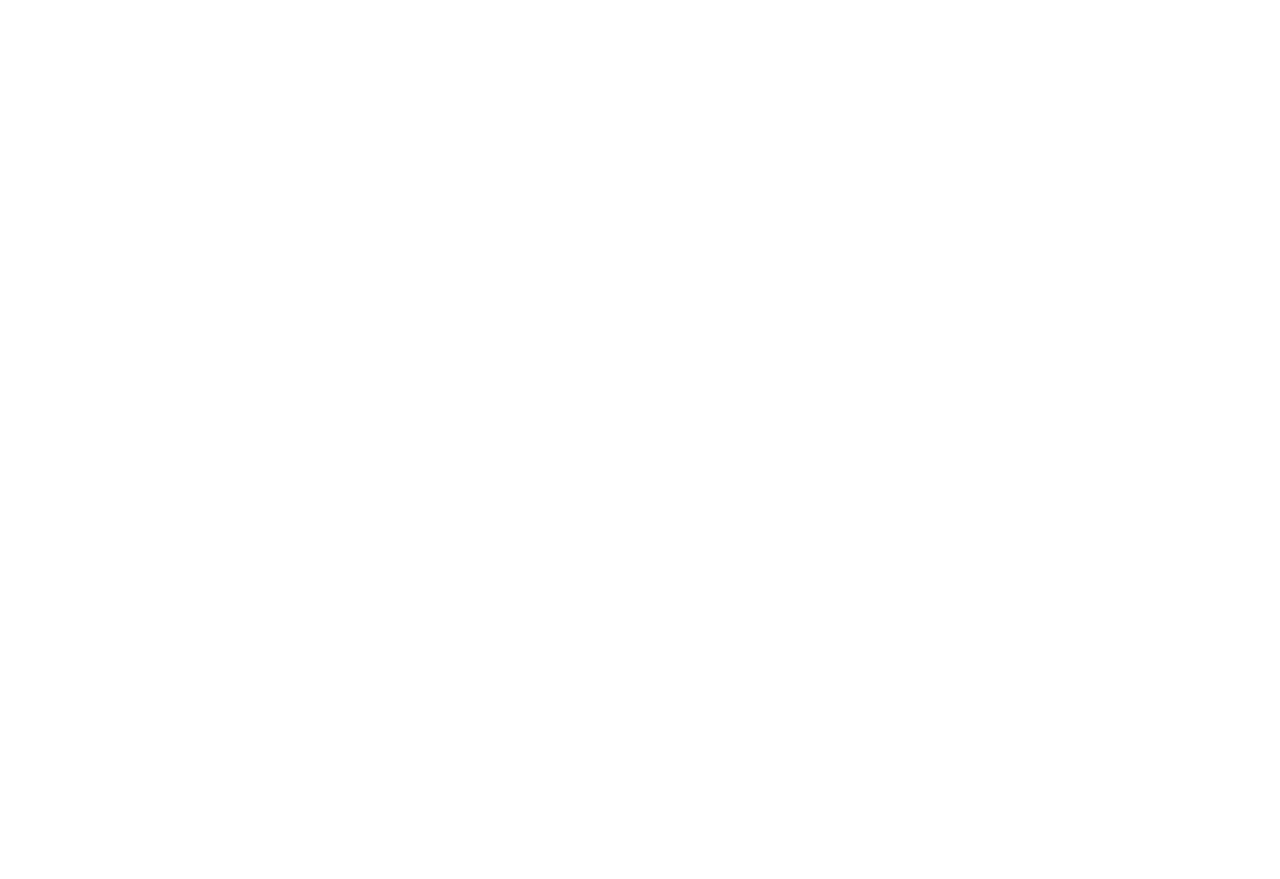
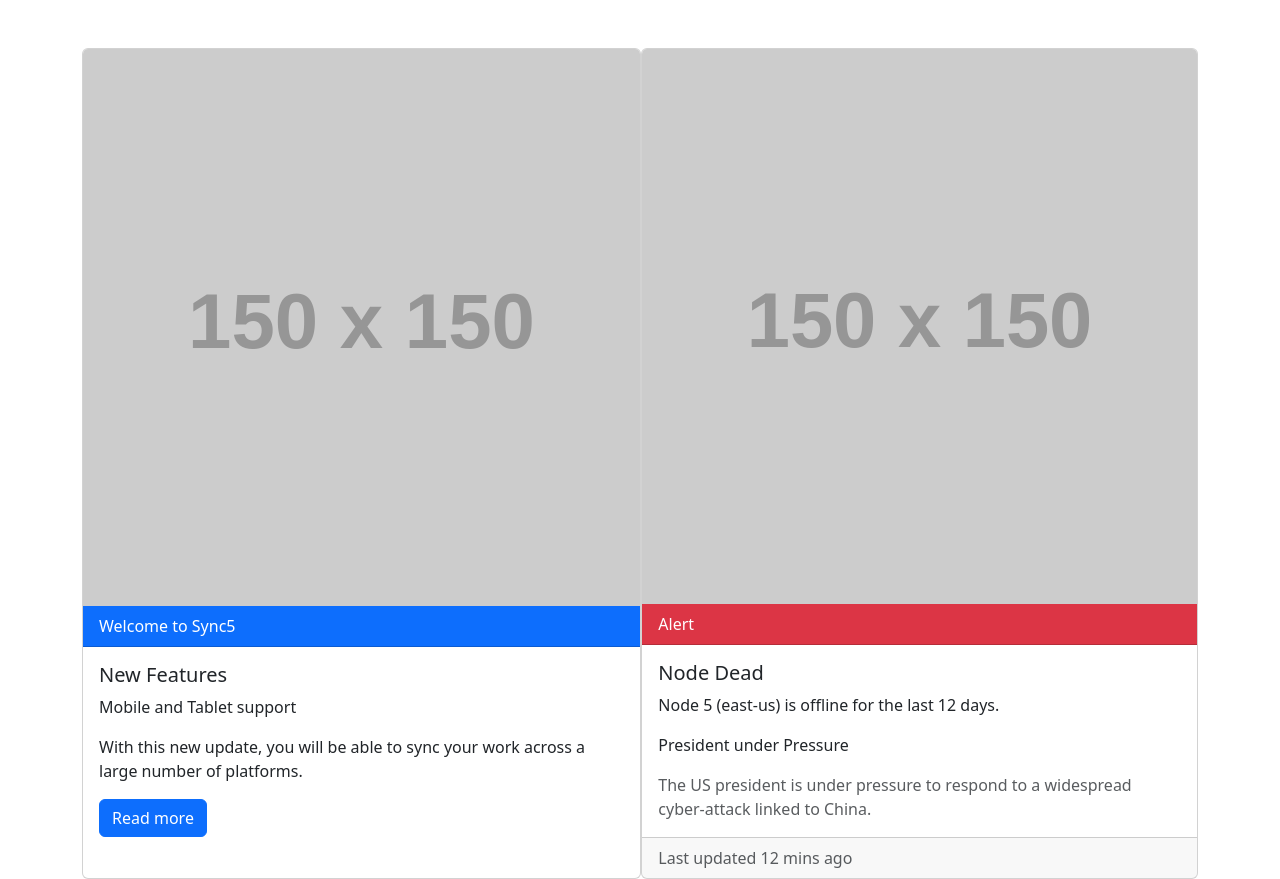
Before and after one commit to acciojob/bootstrap-card-shweta8814, a website: page main.html in a window 1280 px wide. Before the commit the page ends 800 px from the top, so only its background shows below. Drawn offline with nearby package versions, Linux system fonts and the light colour scheme; placeholder pictures from the web are drawn by us.

Commit message:
created a submission

```diff
--- a/main.html
+++ b/main.html
@@ -1,16 +1,45 @@
 <!DOCTYPE html>
+<html lang="en">
+<head>
+  <meta charset="UTF-8">
+  <meta name="viewport" content="width=device-width, initial-scale=1.0">
+  <title>Bootstrap Cards Example</title>
+  <!-- Bootstrap CSS -->
+  <link href="https://cdn.jsdelivr.net/npm/bootstrap@5.3.0-alpha3/dist/css/bootstrap.min.css" rel="stylesheet">
+</head>
+<body>
+<div class="container mt-5">
+  <!-- Card Deck -->
+  <div class="card-deck d-flex justify-content-between">
+    <!-- Card 1 -->
+    <div class="card">
+      <img src="https://via.placeholder.com/150" class="card-img-top" alt="Sync5 Image">
+      <div class="card-header bg-primary text-white">Welcome to Sync5</div>
+      <div class="card-body">
+        <h5 class="card-title">New Features</h5>
+        <p class="card-text">Mobile and Tablet support</p>
+        <p class="card-text">With this new update, you will be able to sync your work across a large number of platforms.</p>
+        <a href="#" class="btn btn-primary">Read more</a>
+      </div>
+    </div>
+    <!-- Card 2 -->
+    <div class="card">
+      <img src="https://via.placeholder.com/150" class="card-img-top" alt="Alert Image">
+      <div class="card-header bg-danger text-white">Alert</div>
+      <div class="card-body">
+        <h5 class="card-title">Node Dead</h5>
+        <p class="card-text">Node 5 (east-us) is offline for the last 12 days.</p>
+        <p class="card-text">President under Pressure</p>
+        <p class="card-text text-muted">The US president is under pressure to respond to a widespread cyber-attack linked to China.</p>
+      </div>
+      <div class="card-footer text-muted">
+        Last updated 12 mins ago
+      </div>
+    </div>
+  </div>
+</div>
 
-<html>
-
-<head>
-	<link rel="stylesheet" href="styles.css">
-</head>
-
-<body>
-	<!-- the entire body must be written by student -->
-    <script type="text/javascript" src="./script.js">
-</script>
-
+<!-- Bootstrap JS -->
+<script src="https://cdn.jsdelivr.net/npm/bootstrap@5.3.0-alpha3/dist/js/bootstrap.bundle.min.js"></script>
 </body>
-
 </html>
```
